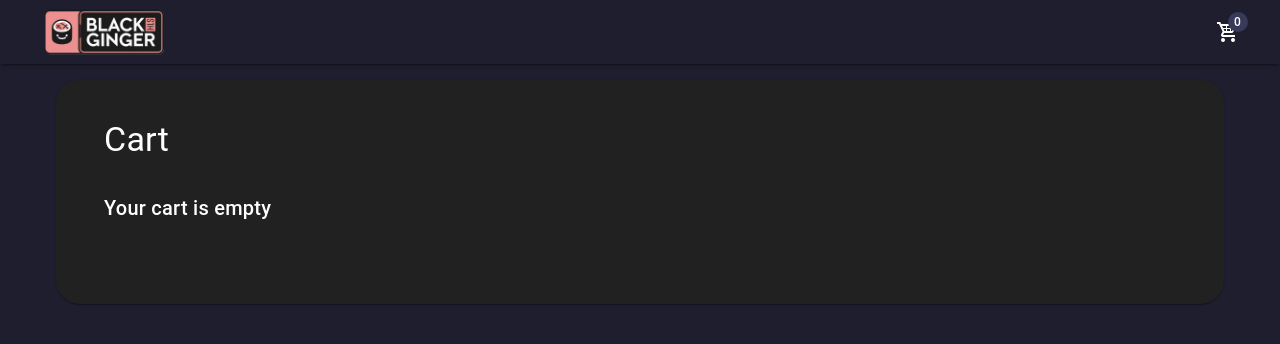
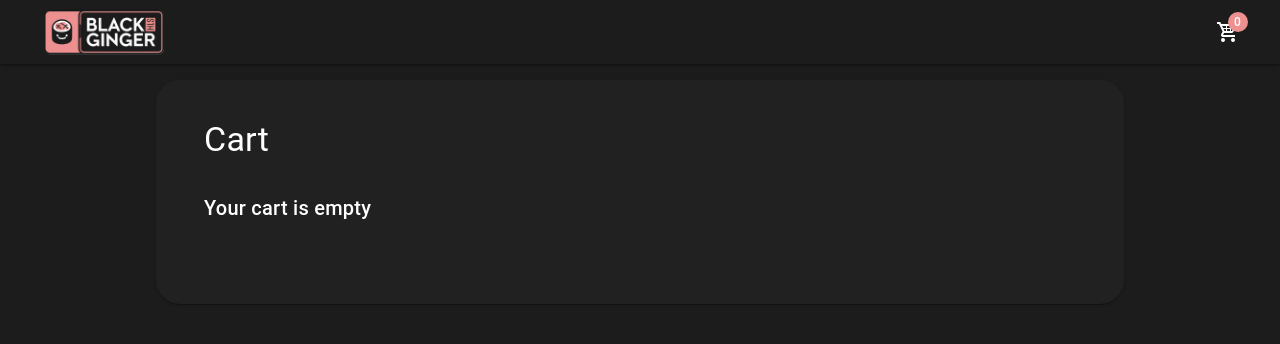
Before and after one commit to n0rahh/black-ginger-webpage, a Vue app: page /cart in a window 1280 px wide. Shown: the top 344 px of the page. Built offline with nearby package versions, Linux system fonts and the light colour scheme.

Commit message:
fix: change the main colors

```diff
--- a/src/App.vue
+++ b/src/App.vue
@@ -21,6 +21,7 @@ export default {
 @import '@/styles/global';
 
 .app {
-  background-color: $background-color !important;
+  background-color: $primary !important;
+  color: $tertiary !important;
 }
 </style>
--- a/src/main.js
+++ b/src/main.js
@@ -19,9 +19,9 @@ const vuetify = createVuetify({
     themes: {
       dark: {
         colors: {
-          primary: '#1E1E2F',
-          secondary: '#282A36',
-          tertiary: '#383A59',
+          primary: '#1C1C1C',
+          secondary: '#2E2E2E',
+          tertiary: '#EE8F90',
         },
       },
     },
--- a/src/styles/colors.scss
+++ b/src/styles/colors.scss
@@ -1,7 +1,3 @@
-$primary: rgb(30, 30, 47);
-$secondary: rgb(40, 42, 54);
-$tertiary: rgb(56, 58, 89);
-
-$background-color: rgb(30, 30, 47);
-
-$text-color: rgb(255, 255, 255);
+$primary: #1C1C1C;
+$secondary: #2E2E2E;
+$tertiary: #EE8F90;
--- a/src/views/Cart.vue
+++ b/src/views/Cart.vue
@@ -1,5 +1,5 @@
 <template>
-  <v-container>
+  <v-container class="cart-container">
     <v-card class="pa-8" rounded="xl">
       <v-card-title class="mb-6">
         <h2 class="text-h4">Cart</h2>
@@ -221,6 +221,12 @@ export default {
 </script>
 
 <style lang="scss" scoped>
+@import '@/styles/colors';
+
+.cart-container {
+  max-width: 1000px;
+}
+
 .square {
   display: flex;
   align-items: center;
```
